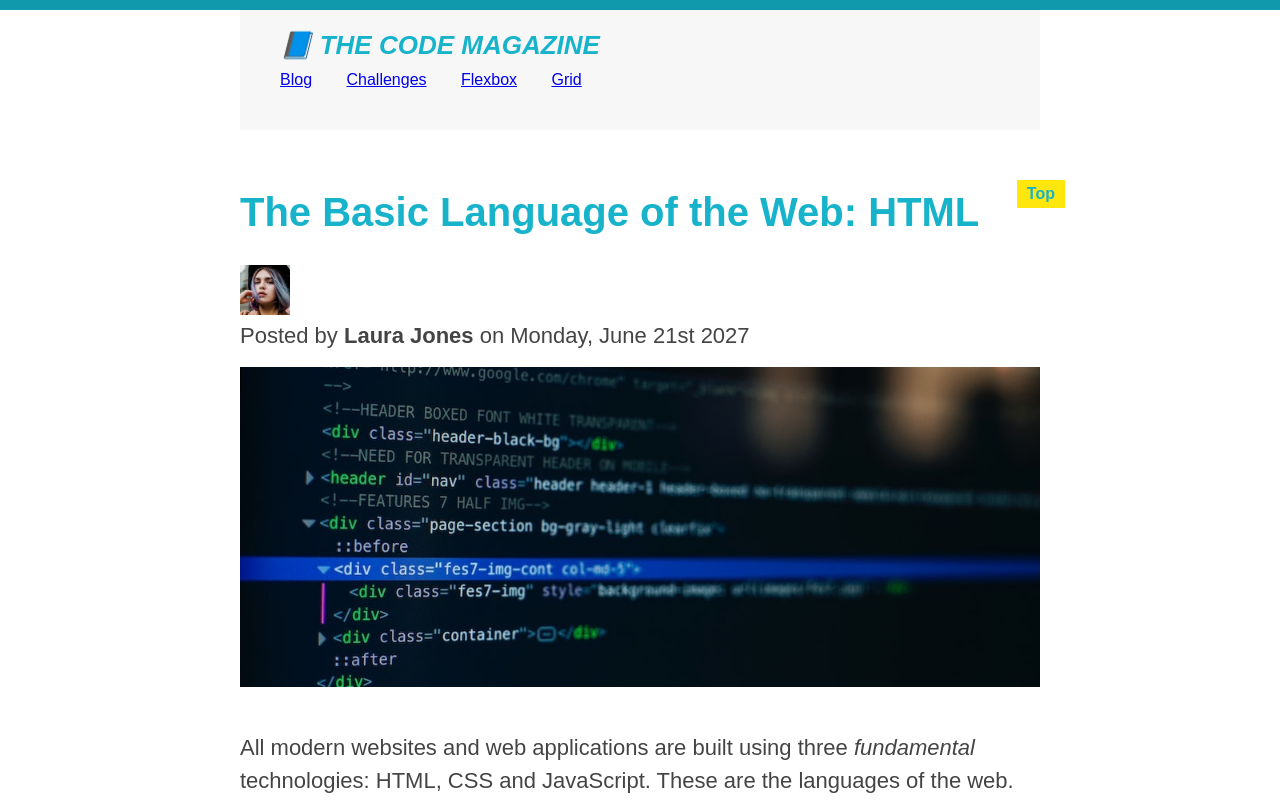
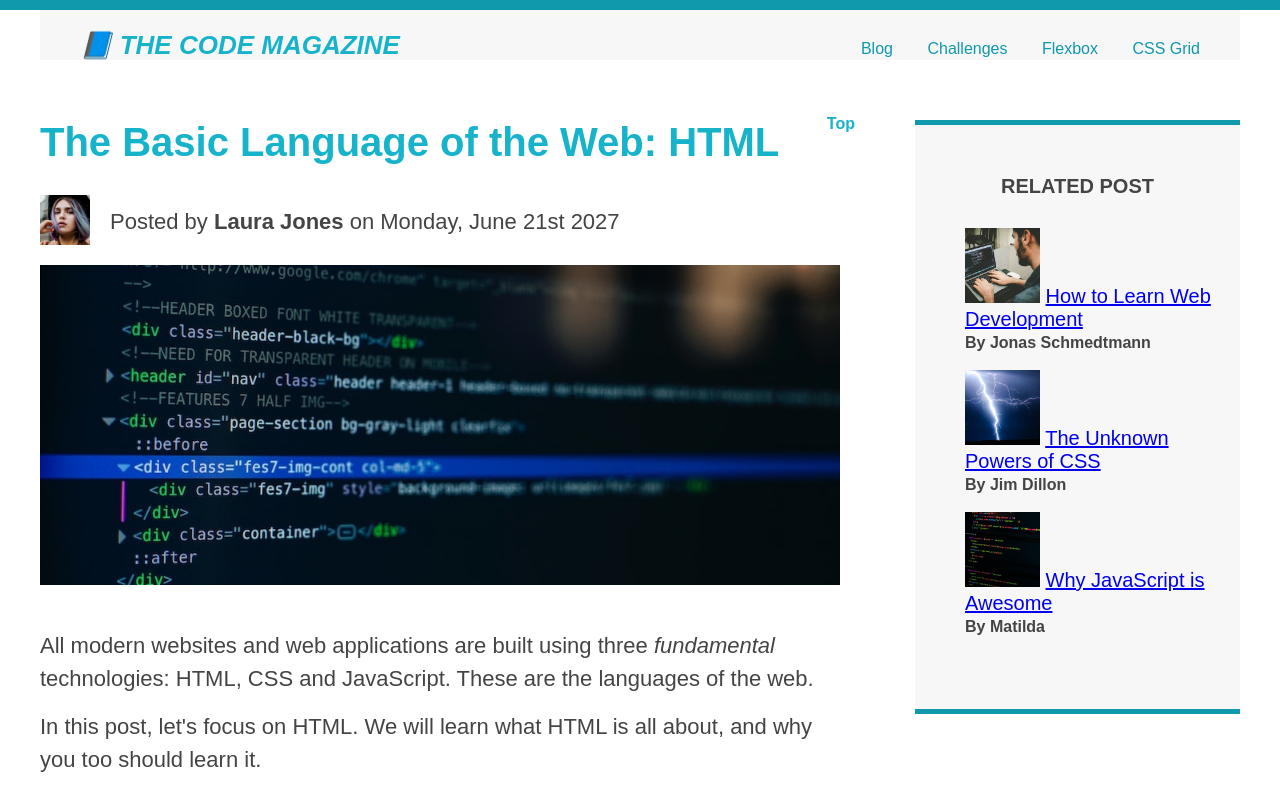
Before and after one commit to akshaymai/Html-Css-Design, a plain HTML site: page index_with_css.html in a window 1280 px wide. Shown: the top 800 px of the page. Drawn offline with Linux system fonts and the light colour scheme.

Commit message:
fices changes

```diff
--- a/index_with_css.html
+++ b/index_with_css.html
@@ -8,9 +8,10 @@
       * {
         margin: 0;
         padding: 0;
+        box-sizing: border-box;
       }
       .container {
-        width: 800px;
+        width: 1200px;
         margin: 0 auto;
         /* position: relative; */
 
@@ -64,6 +65,7 @@
         font-size: 20px;
         text-transform: uppercase;
         text-align: center;
+        margin-bottom: 30px;
       }
 
       ul,
@@ -97,7 +99,7 @@
         background-color: #f7f7f7;
         padding: 20px 40px;
         margin-bottom: 60px;
-        height: 80px;
+        height: 50px;
       }
       .post-header {
         margin-bottom: 40px;
@@ -109,11 +111,14 @@
         width: 100%;
         height: auto;
       }
-      nav a:link{
+      nav a:link,nav a:visited{
         display: inline-block;
         margin-top: 10px;
         margin-right: 30px;
+        color: #1098ad;
+        text-decoration: none;
       }
+
       nav a:last-child{
         margin-right: 0;
       }
@@ -127,7 +132,8 @@
       }
       h2::after{
         content: 'Top';
-        background-color: #ffe70e;
+        /* background-color: #ffe70e; */
+        background-color: #7900;
         font-size: 16px;
         font-weight: bold;
         display: inline-block;
@@ -170,28 +176,67 @@ a:active{
 } */
 
       /* !impotant>>>inline>>>#id selector>>>class() or pschedo(:)>>>elements>>>universal(*) */
-    </style>
+
+/* Float */
+
+.auther{
+  margin-top: 10px;
+  margin-left: 20px;
+  float: left;
+}
+.auther-img{
+  float: left;
+  margin-bottom: 20px;
+}
+h1{
+  float: left;
+}
+nav{
+  float: right;
+}
+/* .clear{
+  clear: both;
+} */
+ .clearfix::after{
+  clear: both;
+  content: '';
+  display: block;
+ }
+ article{
+width: 800px;
+float: inline-start;
+ }
+ aside{
+  width: 325px;
+float: right;
+ }
+ footer{
+  clear: both;
+ }
+ </style>
   </head>
 
   <body>
     <div class="container">
-      <header class="main-header">
+      <header class="main-header clearfix">
         <h1>📘 The Code Magazine</h1>
         <nav>
           <a href="#">Blog</a>
           <a href="#">Challenges</a>
           <a href="#">Flexbox</a>
-          <a href="#">Grid</a>
+          <a href="#">CSS Grid</a>
         </nav>
+        <!-- <div class="clear"></div> -->
       </header>
 
       <article>
         <header class="post-header">
           <h2>The Basic Language of the Web: HTML</h2>
-          <img src="/images/laura-jones.jpg" alt="jk" height="50" width="50" />
-          <p>
-            Posted by <strong>Laura Jones</strong> on Monday, June 21st 2027
+          <img class="auther-img" src="/images/laura-jones.jpg" alt="jk" height="50" width="50" />
+          <p class="auther">
+             Posted by <strong>Laura Jones</strong> on Monday, June 21st 2027
           </p>
+
           <img
             src="/images/post-img.jpg"
             height="200"
```
